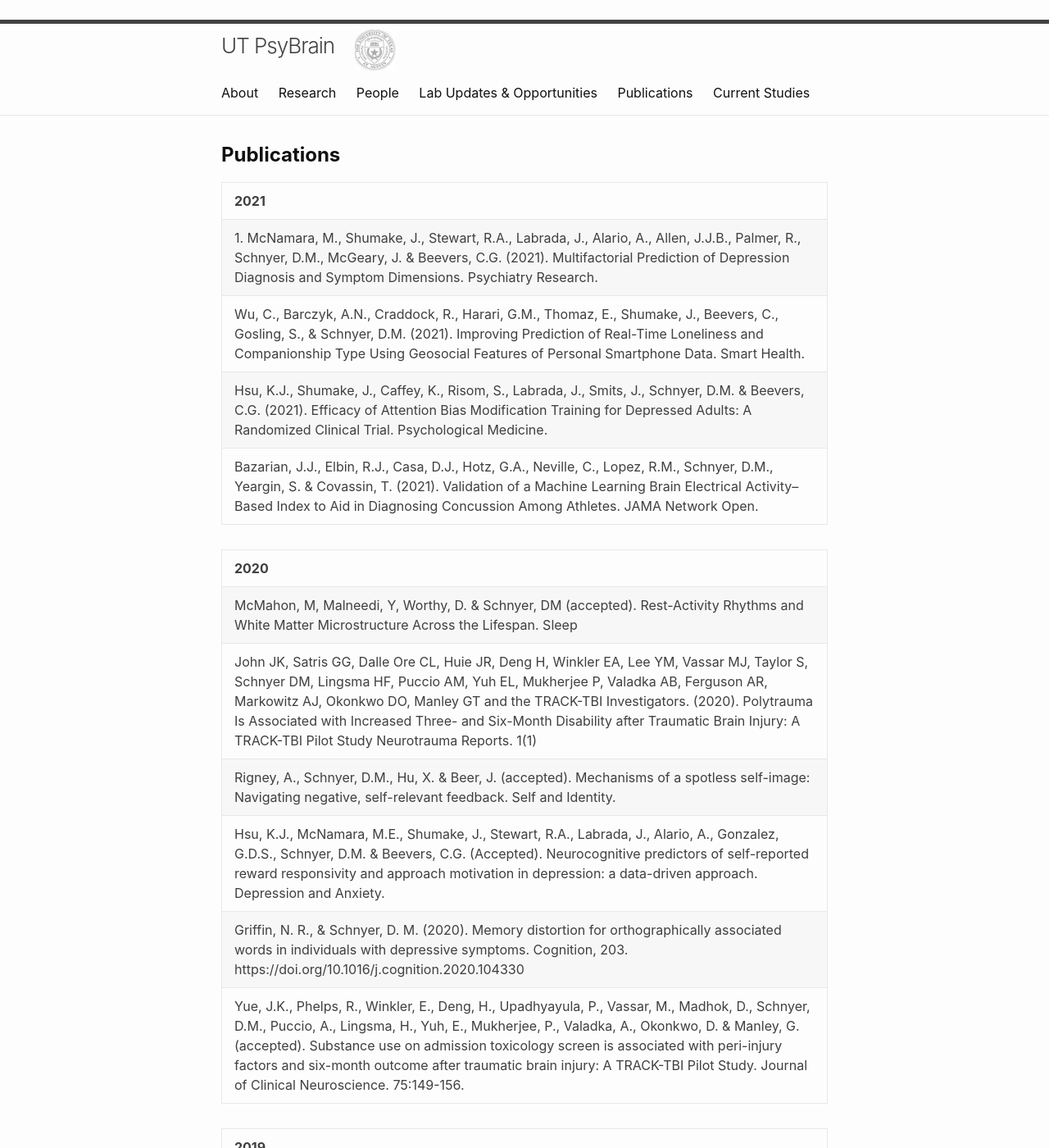
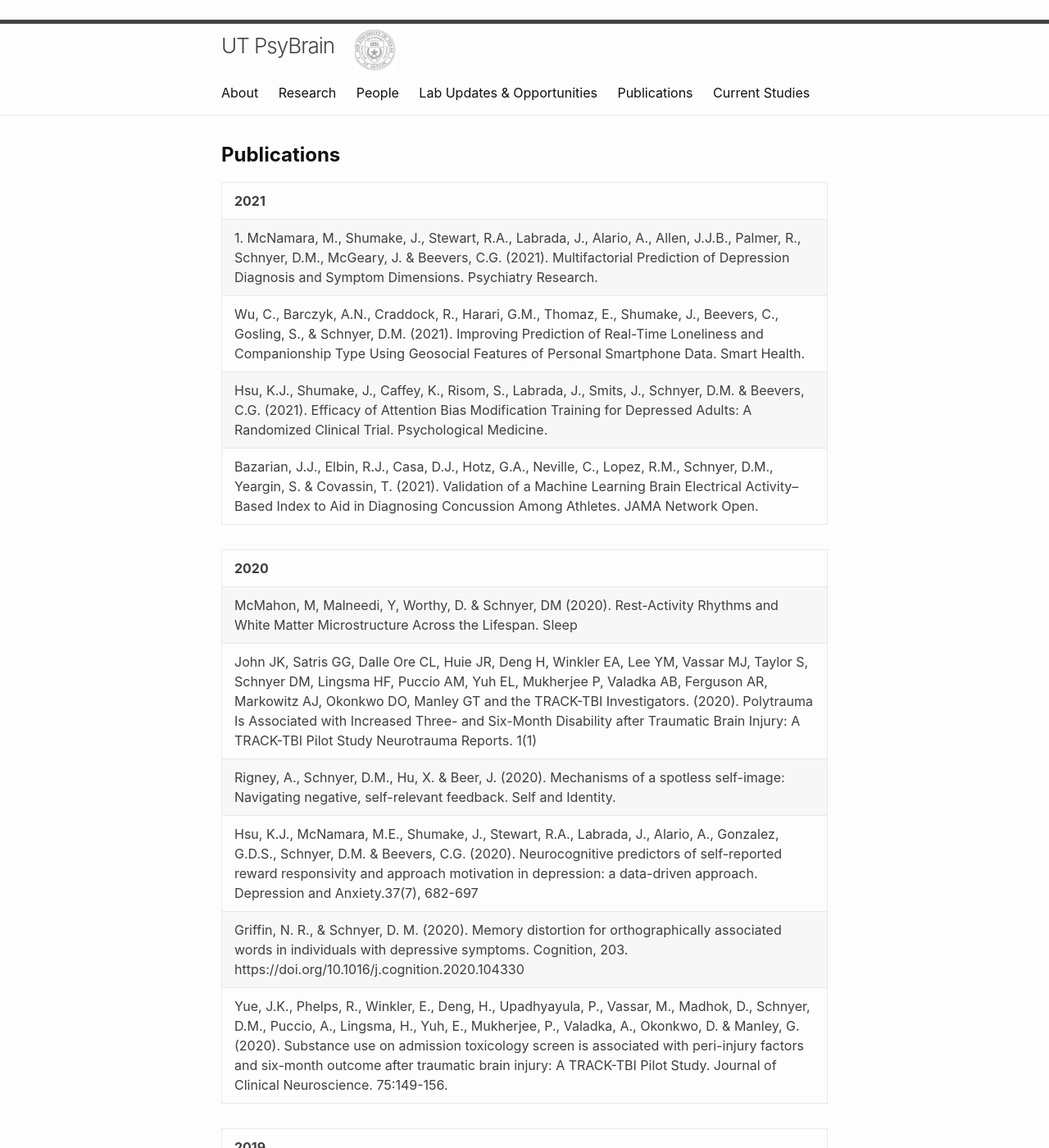
Before and after one commit to UTCogNeuroLab/UTCogNeuroLab.github.io, a Jekyll site: the page built from publications.md, in a window 1280 px wide and 1400 px high. Shown: the whole window at 82% size. Built offline with Jekyll 4.4.1, drawn with Linux system fonts in a browser that asks for light colours; nearby versions of some CDN libraries.

Commit message:
Update publications.md

```diff
--- a/publications.md
+++ b/publications.md
@@ -13,12 +13,12 @@ weight: 5
 |Bazarian, J.J., Elbin, R.J., Casa, D.J., Hotz, G.A., Neville, C., Lopez, R.M., Schnyer, D.M., Yeargin, S. & Covassin, T. (2021). Validation of a Machine Learning Brain Electrical Activity–Based Index to Aid in Diagnosing Concussion Among Athletes. JAMA Network Open.|
 
 |**2020**|
-|McMahon, M, Malneedi, Y, Worthy, D. & Schnyer, DM (accepted). Rest-Activity Rhythms and White Matter Microstructure Across the Lifespan. Sleep|
+|McMahon, M, Malneedi, Y, Worthy, D. & Schnyer, DM (2020). Rest-Activity Rhythms and White Matter Microstructure Across the Lifespan. Sleep|
 |John JK, Satris GG, Dalle Ore CL, Huie JR, Deng H, Winkler EA, Lee YM, Vassar MJ, Taylor S, Schnyer DM, Lingsma HF, Puccio AM, Yuh EL, Mukherjee P, Valadka AB, Ferguson AR, Markowitz AJ, Okonkwo DO, Manley GT and the TRACK-TBI Investigators. (2020). Polytrauma Is Associated with Increased Three- and Six-Month Disability after Traumatic Brain Injury: A TRACK-TBI Pilot Study Neurotrauma Reports. 1(1)|
-|Rigney, A., Schnyer, D.M., Hu, X. & Beer, J. (accepted). Mechanisms of a spotless self-image: Navigating negative, self-relevant feedback. Self and Identity.|
-|Hsu, K.J., McNamara, M.E., Shumake, J., Stewart, R.A., Labrada, J., Alario, A., Gonzalez, G.D.S.,  Schnyer, D.M. & Beevers, C.G. (Accepted). Neurocognitive predictors of self-reported reward responsivity and approach motivation in depression: a data-driven approach. Depression and Anxiety.|
+|Rigney, A., Schnyer, D.M., Hu, X. & Beer, J. (2020). Mechanisms of a spotless self-image: Navigating negative, self-relevant feedback. Self and Identity.|
+|Hsu, K.J., McNamara, M.E., Shumake, J., Stewart, R.A., Labrada, J., Alario, A., Gonzalez, G.D.S.,  Schnyer, D.M. & Beevers, C.G. (2020). Neurocognitive predictors of self-reported reward responsivity and approach motivation in depression: a data-driven approach. Depression and Anxiety.37(7), 682-697|
 |Griffin, N. R., & Schnyer, D. M. (2020). Memory distortion for orthographically associated words in individuals with depressive symptoms. Cognition, 203. https://doi.org/10.1016/j.cognition.2020.104330|
-|Yue, J.K., Phelps, R., Winkler, E., Deng, H., Upadhyayula, P., Vassar, M., Madhok, D., Schnyer, D.M., Puccio, A., Lingsma, H., Yuh, E., Mukherjee, P., Valadka, A., Okonkwo, D. & Manley, G. (accepted). Substance use on admission toxicology screen is associated with peri-injury factors and six-month outcome after traumatic brain injury: A TRACK-TBI Pilot Study. Journal of Clinical Neuroscience. 75:149-156.|
+|Yue, J.K., Phelps, R., Winkler, E., Deng, H., Upadhyayula, P., Vassar, M., Madhok, D., Schnyer, D.M., Puccio, A., Lingsma, H., Yuh, E., Mukherjee, P., Valadka, A., Okonkwo, D. & Manley, G. (2020). Substance use on admission toxicology screen is associated with peri-injury factors and six-month outcome after traumatic brain injury: A TRACK-TBI Pilot Study. Journal of Clinical Neuroscience. 75:149-156.|
 
 
 |**2019**|
```
